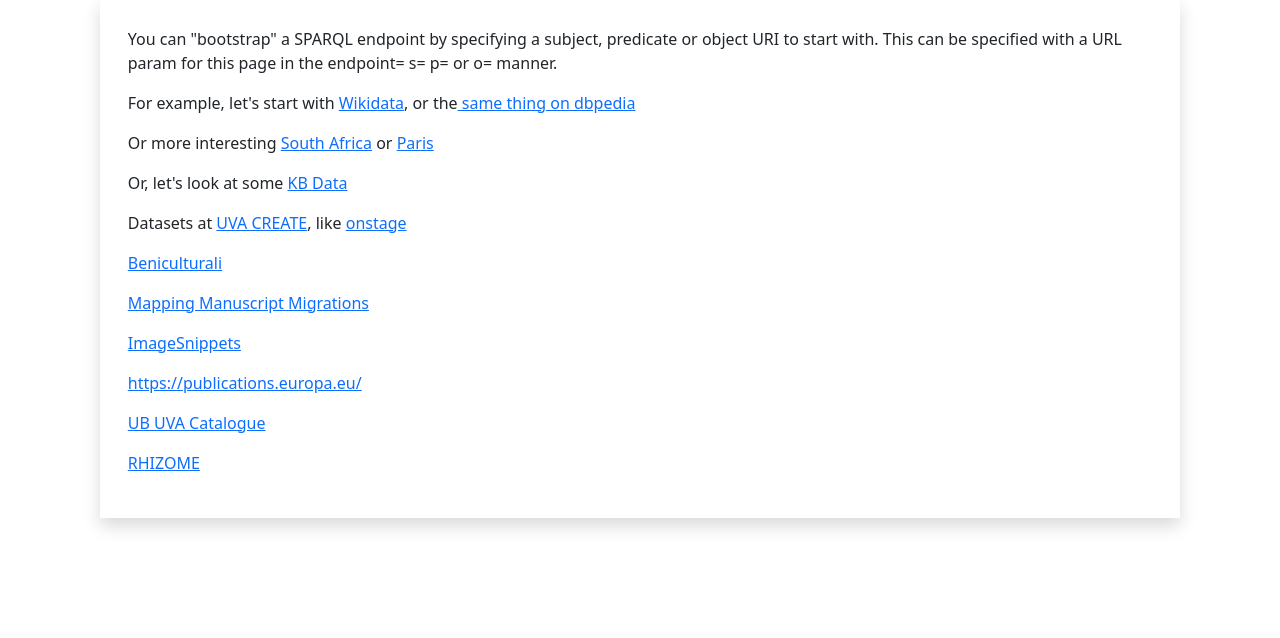
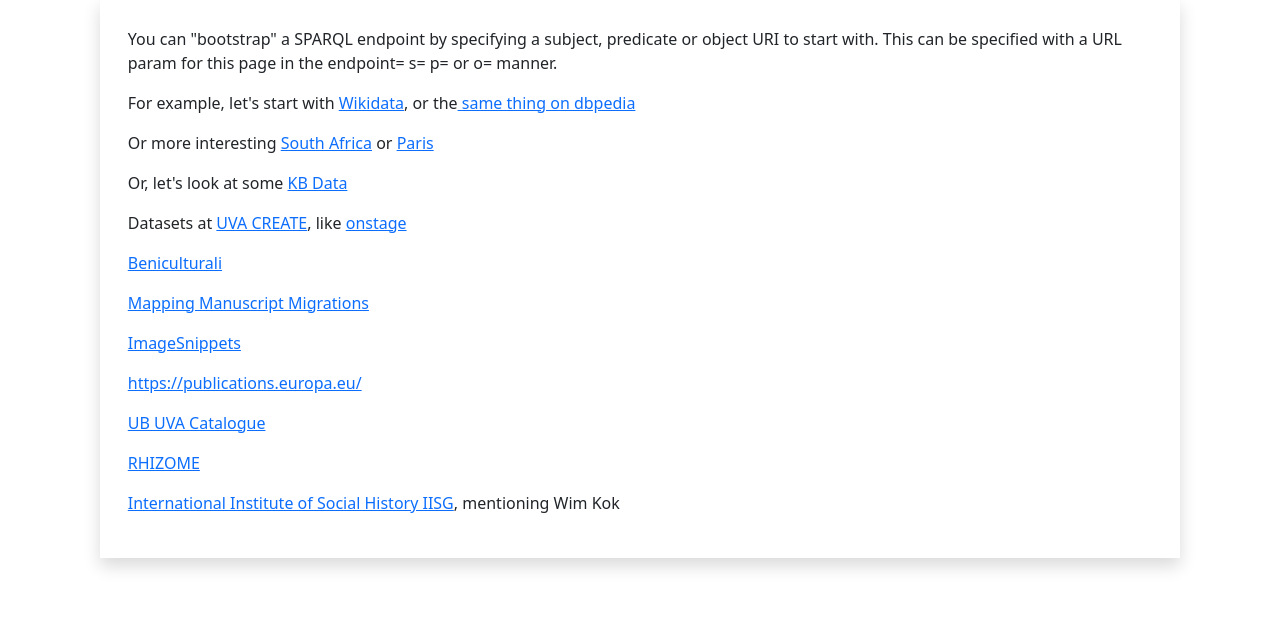
Before and after one commit to epoz/shmarql, a FastAPI app: page /shmarql in a window 1280 px wide. Shown: the part 211-849 px from the top of the page. Before the commit the page ends 741 px from the top, so only its background shows below. Run offline with FastAPI, Linux system fonts and the light colour scheme; some libraries are stand-ins or nearby versions.

Commit message:
Add Wim Kok

```diff
--- a/src/templates/choose_endpoint.html
+++ b/src/templates/choose_endpoint.html
@@ -28,7 +28,7 @@
 	    <p><a href="?e=https://publications.europa.eu/webapi/rdf/sparql&s=<http%3A%2F%2Feurovoc.europa.eu%2F100280>">https://publications.europa.eu/</a>
         <p><a href="?e=https://api.lod.uba.uva.nl/datasets/UB-UVA/CATALOGUE/services/virtuoso/sparql&p=<http%3A//xmlns.com/foaf/0.1/name>&s=%3Fs&o=%3Fo">UB UVA Catalogue</a></p>
         <p><a href="?e=https://query.artbase.rhizome.org/proxy/wdqs/bigdata/namespace/wdq/sparql&p=<https://artbase.rhizome.org/prop/direct/P29>">RHIZOME</a></p>
-
+        <p><a href="?e=https://druid.datalegend.net/_api/datasets/IISG/iisg-kg/services/iisg-kg/sparql&o=<https://iisg.amsterdam/authority/person/185226>">International Institute of Social History IISG</a>, mentioning Wim Kok</p>
     </div>
 
 
```
